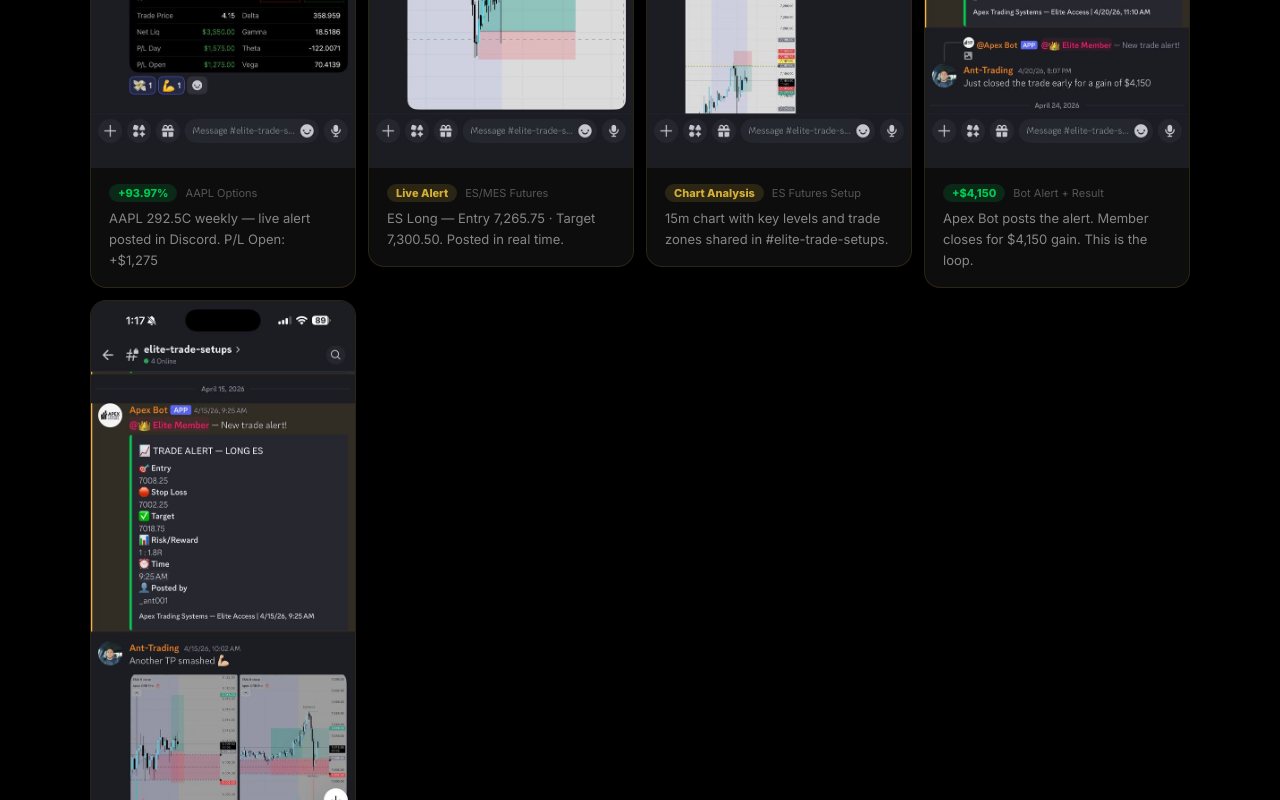
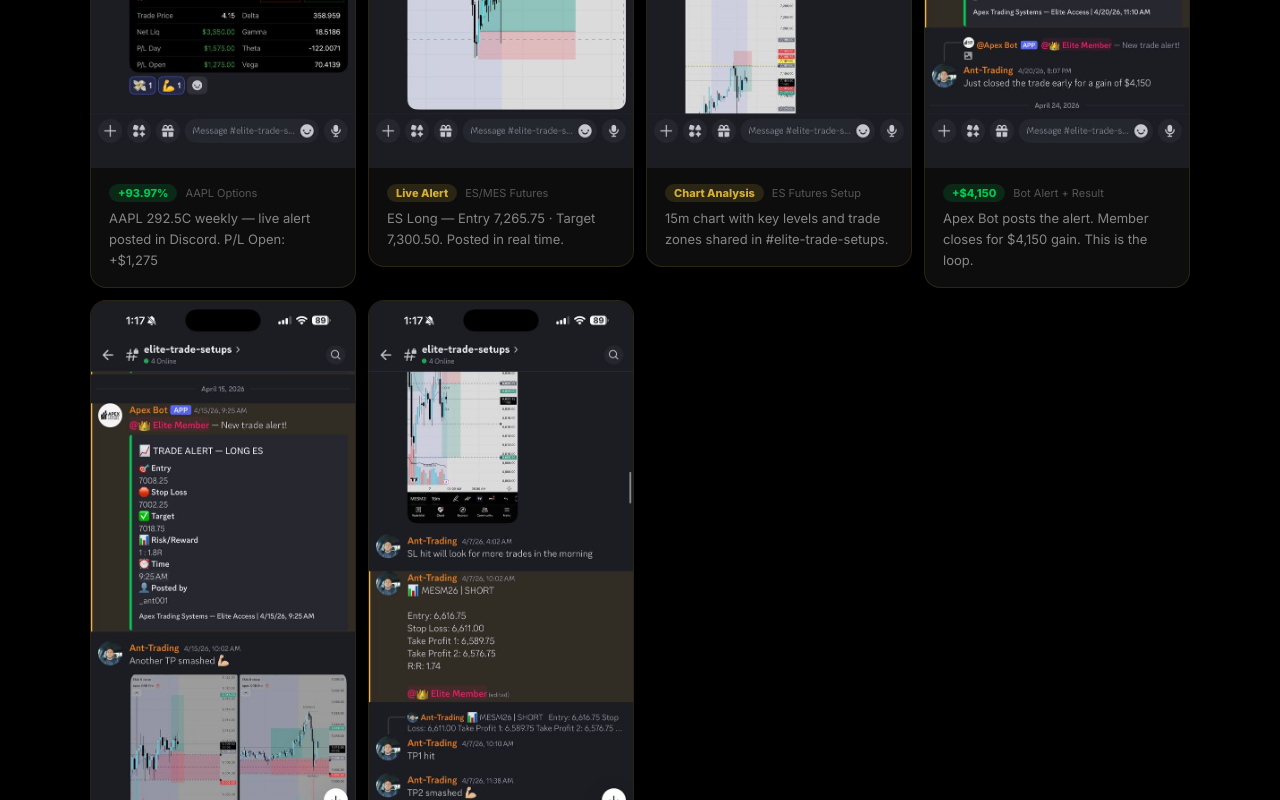
Before and after one commit to atradingsystems/Apex-Trading-Systems, a Next.js app: page / in a window 1280 px wide. Shown: the part 6495-7295 px from the top of the page. Built offline with nearby package versions, Linux system fonts and the light colour scheme.

Commit message:
Add 6th elite trade setup: MES Short TP1+TP2 Apr 7

```diff
--- a/app/page.tsx
+++ b/app/page.tsx
@@ -348,6 +348,7 @@ export default function Home() {
               { src: "/elite-setup-chart.jpg", badge: "Chart Analysis", badgeColor: G, badgeBg: "rgba(212,175,55,0.15)", label: "ES Futures Setup", desc: "15m chart with key levels and trade zones shared in #elite-trade-setups." },
               { src: "/elite-setup-alert.jpg", badge: "+$4,150", badgeColor: "#00c853", badgeBg: "rgba(0,200,83,0.15)", label: "Bot Alert + Result", desc: "Apex Bot posts the alert. Member closes for $4,150 gain. This is the loop." },
               { src: "/elite-setup-tp.jpg", badge: "TP Smashed", badgeColor: "#00c853", badgeBg: "rgba(0,200,83,0.15)", label: "ES Long · 4/15/26", desc: "Entry 7,008.25 · Target 7,018.75 · R/R 1:1.8R. \"Another TP smashed 💪\"" },
+              { src: "/elite-setup-mes-short.jpg", badge: "TP1 + TP2 💪", badgeColor: "#00c853", badgeBg: "rgba(0,200,83,0.15)", label: "MES Short · 4/7/26", desc: "MESM26 Short · Entry 6,616.75 · TP1 6,589.75 · TP2 6,576.75 · R:R 1.74. Both targets smashed." },
             ].map((item, i) => (
               <FadeIn key={i} delay={i * 80}>
                 <div style={{ background: "#0d0d0d", border: "1px solid rgba(212,175,55,0.15)", borderRadius: 16, overflow: "hidden" }}>
```
Also changed, not shown: public/elite-setup-mes-short.jpg (added).
